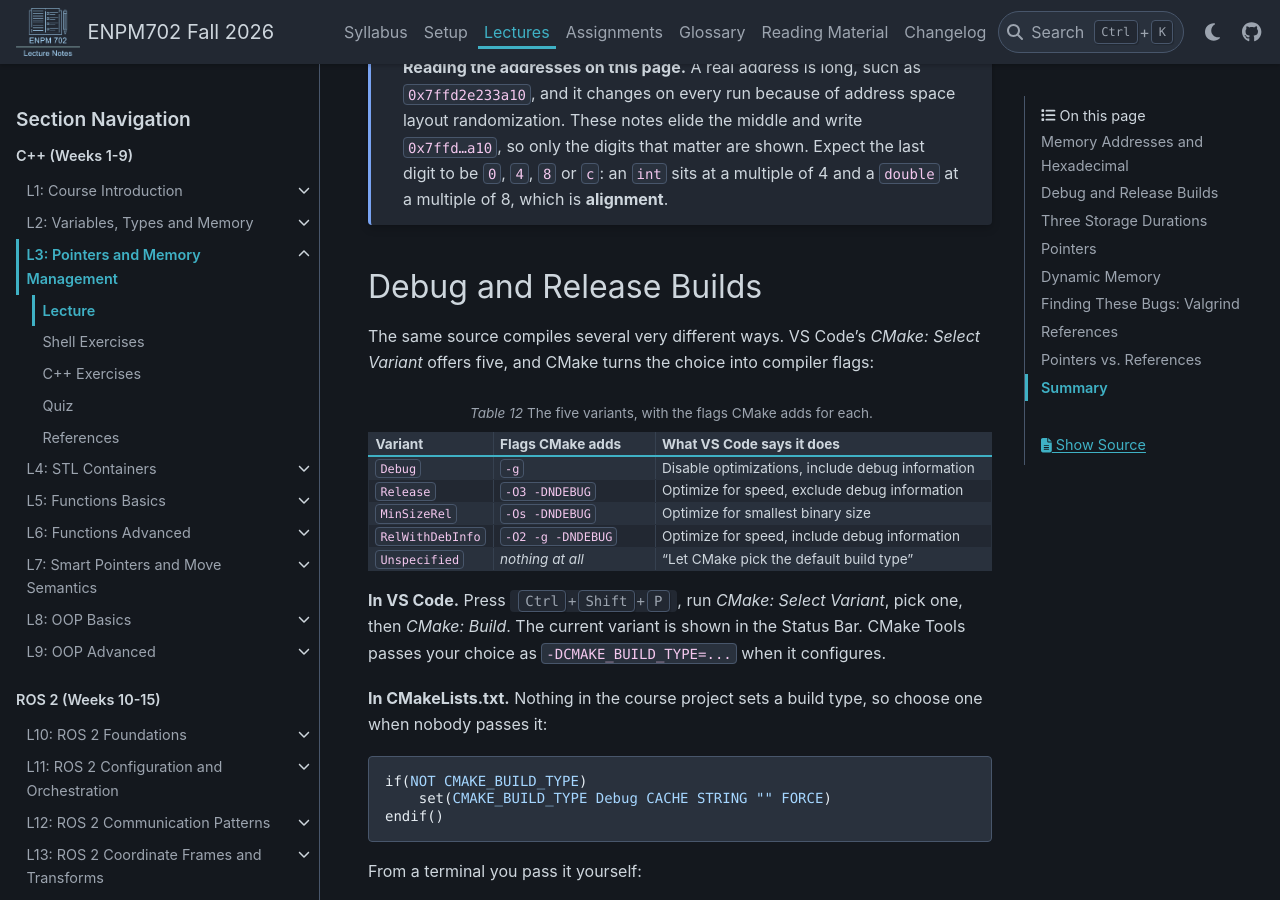
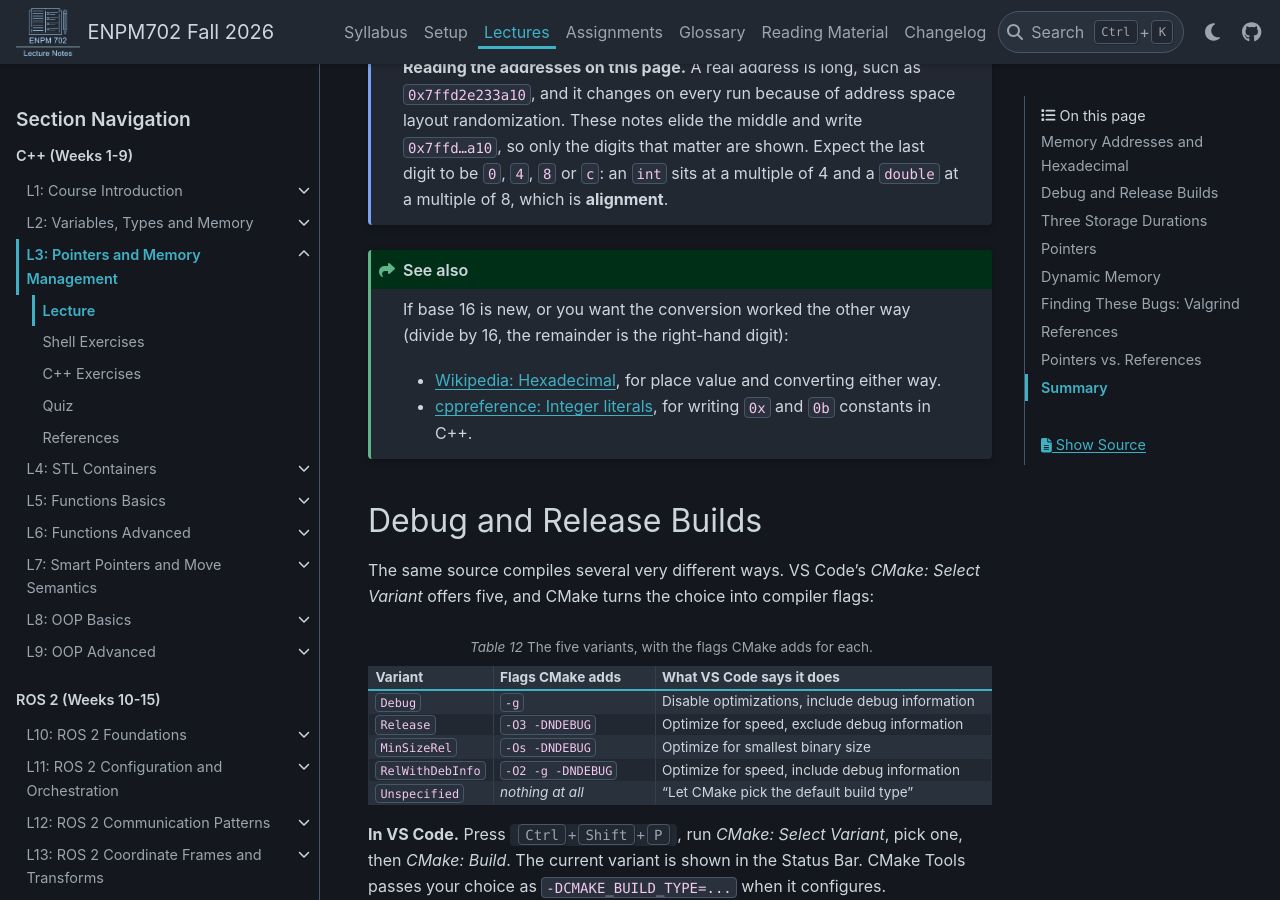
Before and after one commit to zeidk/enpm702-fall-2026-docs, a Sphinx documentation site: the page built from docs/source/lectures/lecture3/l3_lecture.rst, in a window 1280 px wide and 900 px high, scrolled down 1547 px. Built offline with Sphinx 7.4.7 and the PyData theme 0.15.4, drawn with Linux system fonts in a browser that asks for light colours.

Commit message:
updated lectures from slides

```diff
--- a/docs/source/lectures/lecture3/l3_lecture.rst
+++ b/docs/source/lectures/lecture3/l3_lecture.rst
@@ -71,6 +71,18 @@ print bytes in pairs; binary would be four times longer and unreadable.
    last digit to be ``0``, ``4``, ``8`` or ``c``: an ``int`` sits at a
    multiple of 4 and a ``double`` at a multiple of 8, which is
    **alignment**.
+
+.. seealso::
+
+   If base 16 is new, or you want the conversion worked the other way
+   (divide by 16, the remainder is the right-hand digit):
+
+   - `Wikipedia: Hexadecimal
+     <https://en.wikipedia.org/wiki/Hexadecimal>`_, for place value and
+     converting either way.
+   - `cppreference: Integer literals
+     <https://en.cppreference.com/w/cpp/language/integer_literal>`_, for
+     writing ``0x`` and ``0b`` constants in C++.
 
 
 Debug and Release Builds
```
Also changed, not shown: docs/source/lectures/lecture3/l3_references.rst (+18 -0 lines), docs/source/_static/images/l2/memory_layout_lifetime.png, docs/source/_static/images/l3/png/memory_layout_lifetime.png, docs/source/_static/images/l3/png/new2.png, docs/source/_static/images/l3/png/typed_pointer.png, docs/source/_static/images/l3/svg/double_delete.svg, docs/source/_static/images/l3/svg/new_delete.svg.
